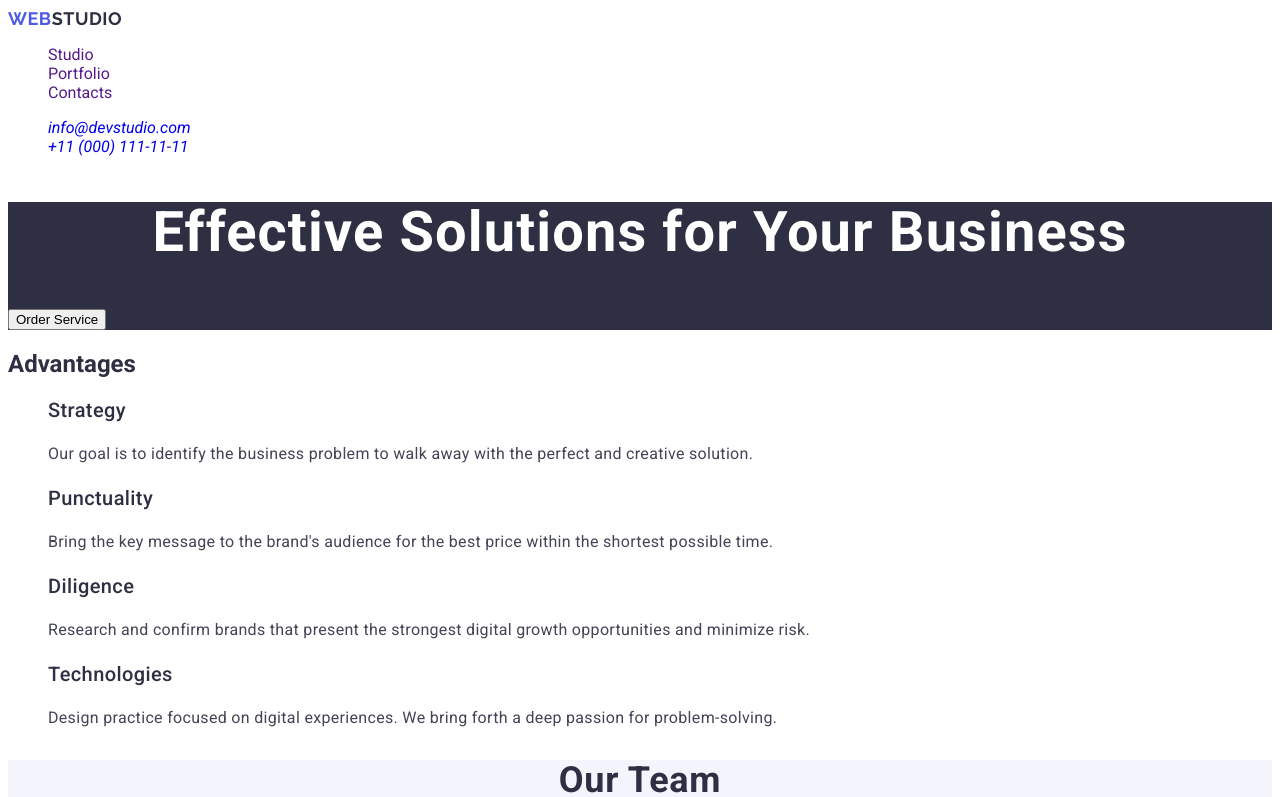
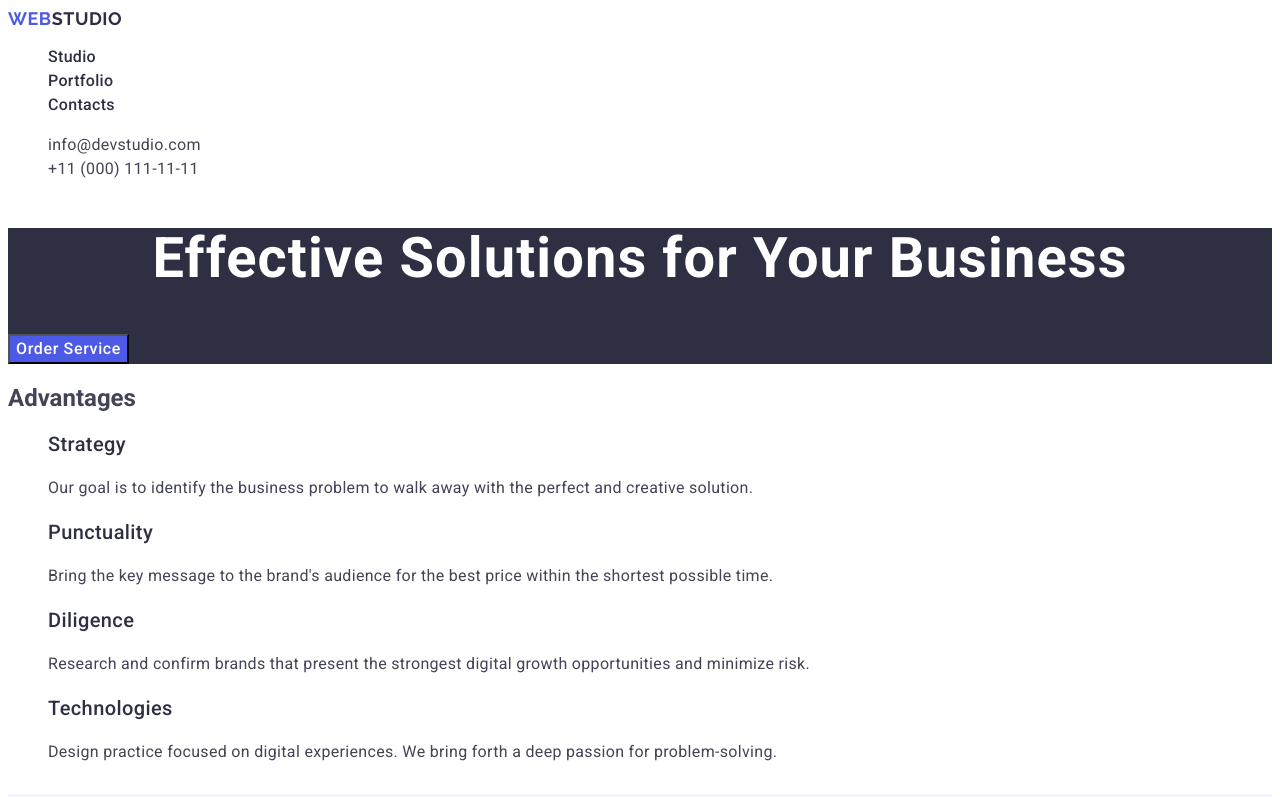
Before and after one commit to Lu1bota/goit-markup-hw-02, a plain HTML site: page index.html in a window 1280 px wide. Shown: the top 797 px of the page. Drawn offline with Linux system fonts and the light colour scheme.

Commit message:
init index and styles

```diff
--- a/css/styles.css
+++ b/css/styles.css
@@ -1,6 +1,6 @@
 body {
     font-family: "Roboto", sans-serif;
-    color: #2e2f42;
+    color: #434455;
     background-color: #FFFFFF;
 }
 
@@ -16,7 +16,7 @@ a {
     font-family: "Raleway", sans-serif;
     font-weight: 700;
     font-size: 18px;
-    line-height: 1.16667;
+    line-height: 1.17;
     letter-spacing: 0.03em;
     text-transform: uppercase;
     color: #4d5ae5;
@@ -32,6 +32,15 @@ a {
     color: #2e2f42;
 }
 
+.header-link {
+    font-family: "Roboto", sans-serif;
+    font-weight: 500;
+    font-size: 16px;
+    line-height: 1.5;
+    letter-spacing: 0.02em;
+    color: #2e2f42;
+}
+
 .header-link:hover,
 .header-link:focus {
     font-family: "Roboto", sans-serif;
@@ -39,7 +48,20 @@ a {
     font-size: 16px;
     line-height: 1.5;
     letter-spacing: 0.02em;
-    color: #2e2f42;
+    color: #404bbf;
+}
+
+.contacts {
+    font-style: normal;
+}
+
+.header-contacts {
+    font-family: "Roboto", sans-serif;
+    font-weight: 400;
+    font-size: 16px;
+    line-height: 1.5;
+    letter-spacing: 0.02em;
+    color: #434455;
 }
 
 .header-contacts:hover,
@@ -49,11 +71,12 @@ a {
     font-size: 16px;
     line-height: 1.5;
     letter-spacing: 0.02em;
-    color: #2e2f42;
+    color: #404bbf;
 }
 
 .hero {
     background: #2e2f42;
+    line-height: 1.07;
 }
 
 .title {
@@ -64,6 +87,17 @@ a {
     letter-spacing: 0.02em;
     text-align: center;
     color: #fff;
+}
+
+.button {
+    font-family: "Roboto", sans-serif;
+    font-weight: 500;
+    font-size: 16px;
+    line-height: 1.5;
+    letter-spacing: 0.04em;
+    color: #fff;
+    cursor: pointer;
+    background-color: #4D5AE5;
 }
 
 .button:hover,
@@ -100,14 +134,19 @@ a {
     background: #f4f4fd;
 }
 
+.team-list {
+    border-color: #FFFFFF;
+}
+
 .team-title {
     font-family: "Roboto", sans-serif;
     font-weight: 700;
     font-size: 36px;
-    line-height: 1.11111;
+    line-height: 1.11;
     letter-spacing: 0.02em;
     text-align: center;
     color: #2e2f42;
+    text-transform: capitalize;
 }
 
 .team-title-list {
@@ -132,10 +171,11 @@ a {
     font-family: "Roboto", sans-serif;
     font-weight: 700;
     font-size: 36px;
-    line-height: 1.11111;
+    line-height: 1.11;
     letter-spacing: 0.02em;
     text-align: center;
     color: #2e2f42;
+    text-transform: capitalize;
 }
 
 .portfolio-title-list {
@@ -156,7 +196,7 @@ a {
     color: #434455;
 }
 
-footer {
+.footer {
     background: #2e2f42;
 }
 
@@ -164,7 +204,7 @@ footer {
     font-family: "Raleway", sans-serif;
     font-weight: 700;
     font-size: 18px;
-    line-height: 1.16667;
+    line-height: 1.17;
     letter-spacing: 0.03em;
     text-transform: uppercase;
     color: #f4f4fd;
--- a/index.html
+++ b/index.html
@@ -24,12 +24,12 @@
         >
 
         <ul>
-          <li><a href="" class="header-link">Studio</a></li>
+          <li><a href="./index.html" class="header-link">Studio</a></li>
           <li><a href="" class="header-link">Portfolio</a></li>
           <li><a href="" class="header-link">Contacts</a></li>
         </ul>
       </nav>
-      <address>
+      <address class="contacts">
         <ul>
           <li>
             <a href="mailto:info@devstudio.com" class="header-contacts"
@@ -88,22 +88,22 @@
       <section class="team">
         <h2 class="team-title">Our Team</h2>
         <ul>
-          <li>
+          <li class="team-list">
             <img src="./images/mark.jpg" alt="Mark_Guerrero" width="264" />
             <h3 class="team-title-list">Mark Guerrero</h3>
             <p class="team-text">Product Designer</p>
           </li>
-          <li>
+          <li class="team-list">
             <img src="./images/tom.jpg" alt="Tom_Ford" width="264" />
             <h3 class="team-title-list">Tom Ford</h3>
             <p class="team-text">Frontend Developer</p>
           </li>
-          <li>
+          <li class="team-list">
             <img src="./images/camila.jpg" alt="Camila_Garcia" width="264" />
             <h3 class="team-title-list">Camila Garcia</h3>
             <p class="team-text">Marketing</p>
           </li>
-          <li>
+          <li class="team-list">
             <img src="./images/daniel.jpg" alt="Daniel_Wilson" width="264" />
             <h3 class="team-title-list">Daniel Wilson</h3>
             <p class="team-text">UI Designer</p>
@@ -169,7 +169,7 @@
       </section>
     </main>
 
-    <footer>
+    <footer class="footer">
       <a href="./index.html" class="logo"
         >Web<span class="logo-text-footer">Studio</span></a
       >
```
